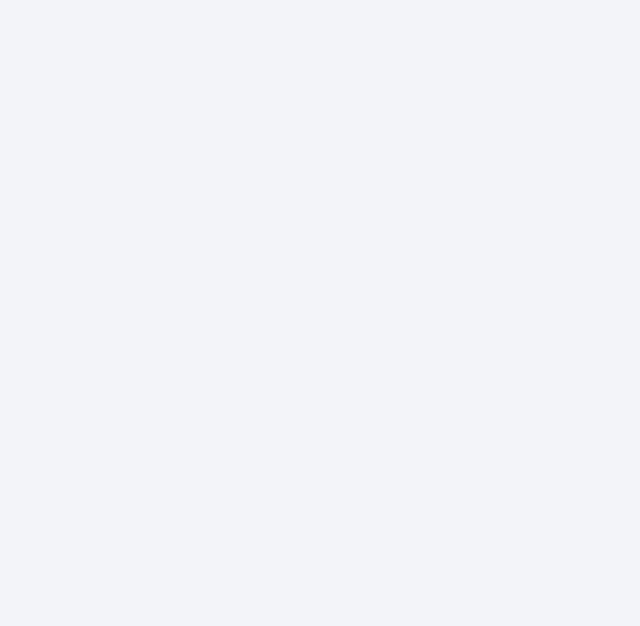
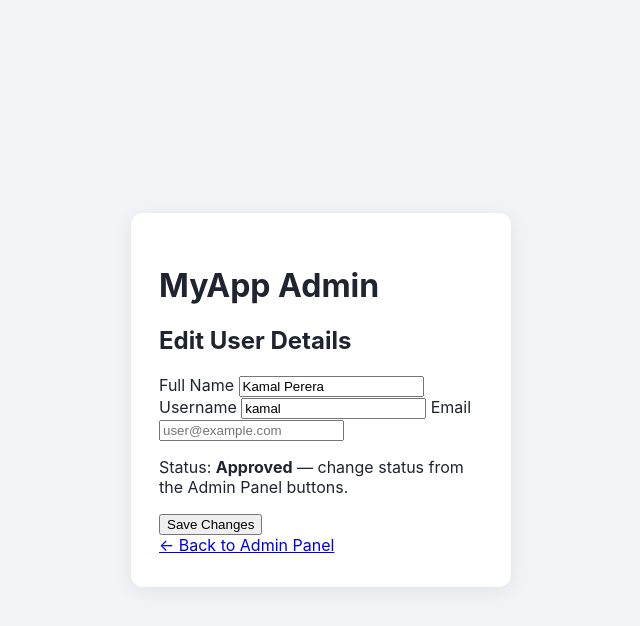
Before and after one commit to sanuka20231513-bot/login-system, a Flask app: a page that uses templates/edit_user.html in a window 1280 px wide. Before the commit the part shown is empty. Shown: the top 626 px of the page, without its empty margins (319-959 px from the left). Run offline with Flask 3, Linux system fonts and the light colour scheme; the visitor is signed in with stand-in values (Sample User, id 1); data comes from the database, SQL or seed files in the repository.

Commit message:
Enhance edit user page with form and alerts

```diff
--- a/templates/edit_user.html
+++ b/templates/edit_user.html
@@ -6,3 +6,40 @@
 <title>Edit User - MyApp Admin</title>
 <link rel="stylesheet" href="{{ url_for('static', filename='style.css') }}">
 </head>
+<body>
+<div class="card">
+  <h1 class="title">MyApp Admin</h1>
+  <h2 class="subtitle">Edit User Details</h2>
+
+  {% with messages = get_flashed_messages(with_categories=true) %}
+    {% if messages %}
+      {% for category, message in messages %}
+        <div class="alert {{ category }}">{{ message }}</div>
+      {% endfor %}
+    {% endif %}
+  {% endwith %}
+
+  <form method="POST" data-validate novalidate>
+    <label for="name">Full Name</label>
+    <input type="text" id="name" name="name" value="{{ user.name }}" required>
+
+    <label for="username">Username</label>
+    <input type="text" id="username" name="username" value="{{ user.username }}" required>
+
+    <label for="email">Email</label>
+    <input type="text" id="email" name="email" value="{{ user.email or '' }}" placeholder="user@example.com">
+
+    <p class="note">Status: <strong>{{ user.status }}</strong> &mdash; change status from the Admin Panel buttons.</p>
+
+    <div class="field-error"></div>
+
+    <button type="submit" class="btn">Save Changes</button>
+  </form>
+
+  <div class="links">
+    <a href="{{ url_for('admin_panel') }}">&larr; Back to Admin Panel</a>
+  </div>
+</div>
+<script src="{{ url_for('static', filename='script.js') }}"></script>
+</body>
+</html>
```
